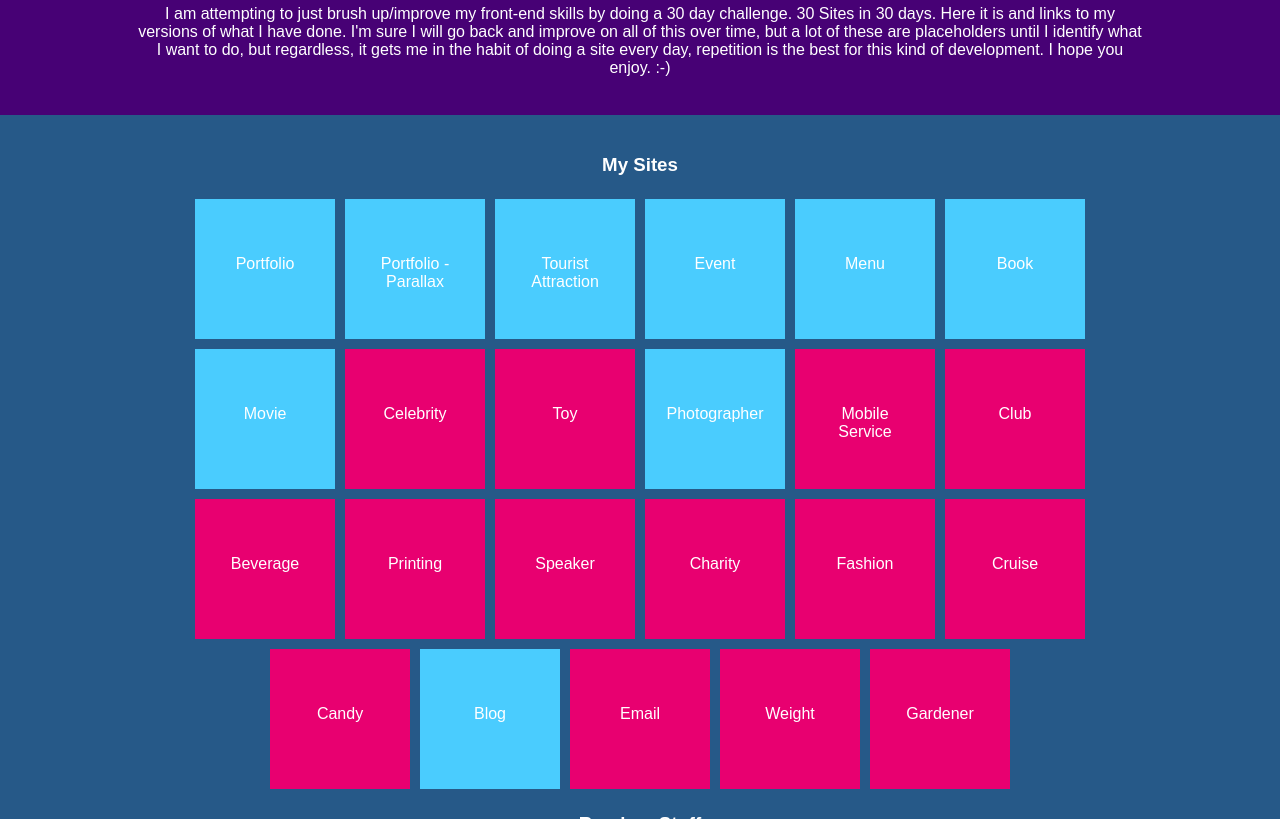
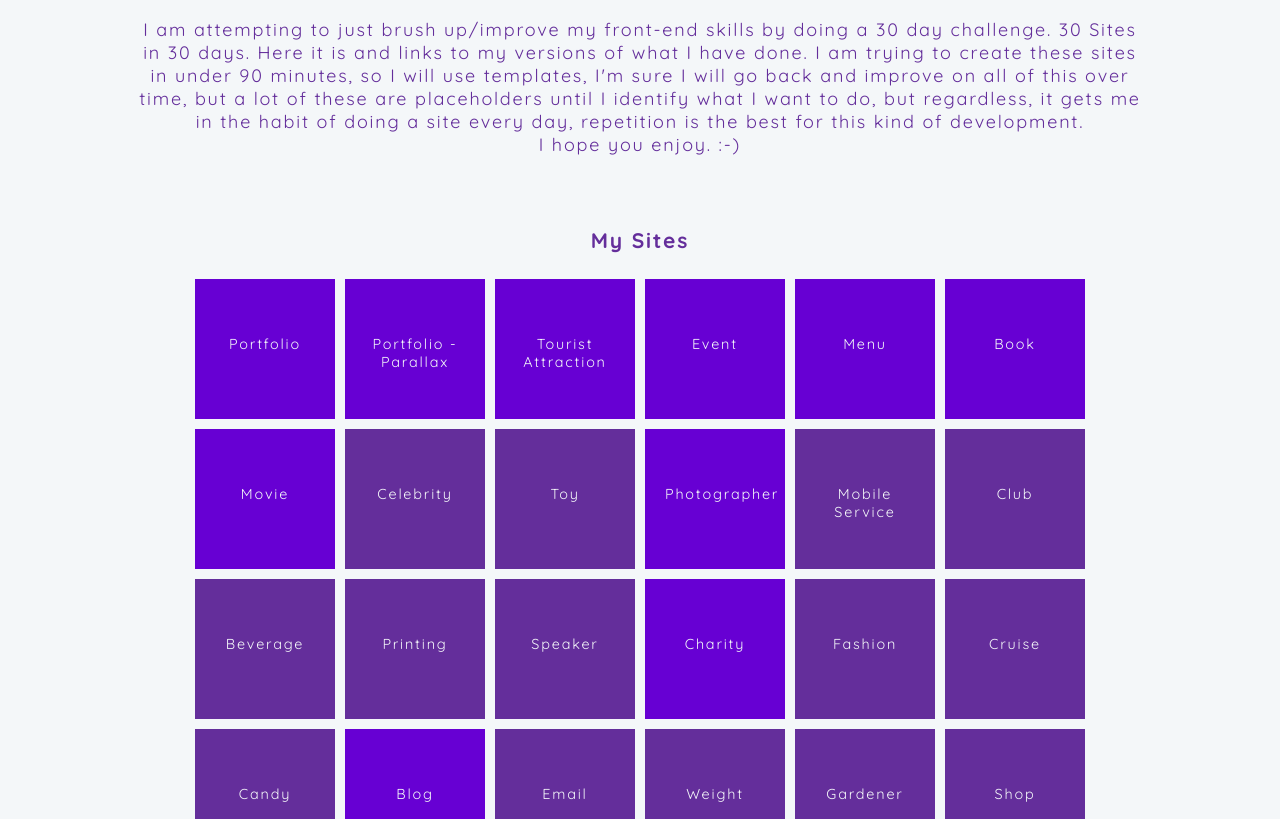
Before and after one commit to startupsandcode/30days, a website: page src/index.html in a window 1280 px wide. Shown: the part 105-924 px from the top of the page. Drawn offline with nearby package versions, Linux system fonts and the light colour scheme; files that its build step writes are made by us from their sources.

Commit message:
playing with colors

```diff
--- a/src/index.html
+++ b/src/index.html
@@ -14,10 +14,12 @@
         <div class="content">
             <h1>30 Sites in 30 Days Challenge</h1>
             <p class="content">
-                I am attempting to just brush up/improve my front-end skills by doing a 30 day challenge. 30 Sites in 30 days. Here it is
-                and links to my versions of what I have done. I'm sure I will go back and improve on all of this over time,
-                but a lot of these are placeholders until I identify what I want to do, but regardless, it gets me in the
-                habit of doing a site every day, repetition is the best for this kind of development. I hope you enjoy. :-)
+                I am attempting to just brush up/improve my front-end skills by doing a 30 day challenge.
+                30 Sites in 30 days. Here it is and links to my versions of what I have done.  I am trying to
+                create these sites in under 90 minutes, so I will use templates,  I'm sure I will go back
+                and improve on all of this over time, but a lot of these are placeholders until I identify
+                what I want to do, but regardless, it gets me in the habit of doing a site every day,
+                repetition is the best for this kind of development. <br/>I hope you enjoy. :-)
             </p>
         </div>
     </header>
@@ -40,7 +42,7 @@
                 <a class="siteWrapper notDone" href="/beverage"><div class="site">Beverage</div></a>
                 <a class="siteWrapper notDone" href="/printing"><div class="site">Printing</div></a>
                 <a class="siteWrapper notDone" href="/speaker"><div class="site">Speaker</div></a>
-                <a class="siteWrapper notDone" href="/charity"><div class="site">Charity</div></a>
+                <a class="siteWrapper" href="/charity"><div class="site">Charity</div></a>
                 <a class="siteWrapper notDone" href="/fashion"><div class="site">Fashion</div></a>
                 <a class="siteWrapper notDone" href="/cruise"><div class="site">Cruise</div></a>
                 <a class="siteWrapper notDone" href="/candy"><div class="site">Candy</div></a>
@@ -48,6 +50,7 @@
                 <a class="siteWrapper notDone" href="/email"><div class="site">Email</div></a>
                 <a class="siteWrapper notDone" href="/weight"><div class="site">Weight</div></a>
                 <a class="siteWrapper notDone" href="/gardener"><div class="site">Gardener</div></a>
+                <a class="siteWrapper notDone" href="/shop"><div class="site">Shop</div></a>
             </div>
             <h3>Random Stuff</h3>
             <div class="sites">
--- /dev/null
+++ b/src/shop/scripts/main.js
@@ -0,0 +1 @@
+/* place holder */
--- /dev/null
+++ b/src/shop/styles/main.scss
@@ -0,0 +1,6 @@
+body{
+    font-family: Arial, Helvetica, sans-serif;
+    font-size: 16px;
+    color: #ffffff;
+    background-color: #470175;
+}
--- a/src/styles/main.scss
+++ b/src/styles/main.scss
@@ -1,14 +1,12 @@
-$Indigo: #470175;
-$StTropaz: #265988;
-$Malibu: #4ACCFE;
-$Rose: #E80070;
-$Tundora:#494949;
-$White: #ffffff;
+/* Fonts */
+@import url('https://fonts.googleapis.com/css?family=Quicksand:400,700');
+@import 'palette';
+
 body {
-    font-family: Arial, Helvetica, sans-serif;
-    font-size: 16px;
-    background-color: $Indigo;
-    color: $White;
+    font-family: 'Quicksand', Arial, Helvetica, sans-serif;
+    font-size: 18px;
+    letter-spacing: 0.1em;
+    color: $color3;
     margin: 0;
     padding: 0;
 }
@@ -16,7 +14,7 @@ body {
 header {
     min-height: 200px;
     padding: 10px;
-    background-color: $Indigo;
+    background-color: $color1;
 }
 
 section {
@@ -24,16 +22,17 @@ section {
 }
 
 section:nth-child(even) {
-    background-color: $StTropaz;
+    background-color: $color1;
+    color: $color3;
 }
 
 section:nth-child(odd) {
-    background-color: $Indigo;
+    background-color: $color1;
 }
 
 a {
     text-decoration: none;
-    color: $White;
+    color: $color1;
 }
 
 .content {
@@ -50,12 +49,13 @@ a {
     flex-direction: row;
     justify-content: center;
     flex-wrap: wrap;
+    font-size: 0.8em;
 
     .siteWrapper {
         width: 100px;
         height: 100px;
         list-style-type: none;
-        background-color: $Malibu;
+        background-color: $color4;
         padding: 20px;
         margin: 5px;
         position: relative;
@@ -69,12 +69,12 @@ a {
             position: absolute;
         }
         &.notDone{
-            background-color: $Rose;
+            background-color: $color3;
         }
 
         &:hover{
             transform: scale(1.1);
-            color: $Indigo;
+            border-radius: 10px;
         }
     }
 }
--- /dev/null
+++ b/src/styles/palette.scss
@@ -0,0 +1,8 @@
+/* Coolors Exported Palette - coolors.co/f4f7f9-ef4438-488fcc-235789-c1292e */
+
+/* RGB */
+$color1: rgba(244, 247, 249, 1);
+$color2: rgba(149, 128, 172, 1);
+$color3: rgba(100, 46, 155, 1);
+$color4: rgba(103,0,211,1);
+$color5: rgba(159, 101, 219, 1);
```
Also changed, not shown: src/shop/index.html (added, +14 -0 lines).
